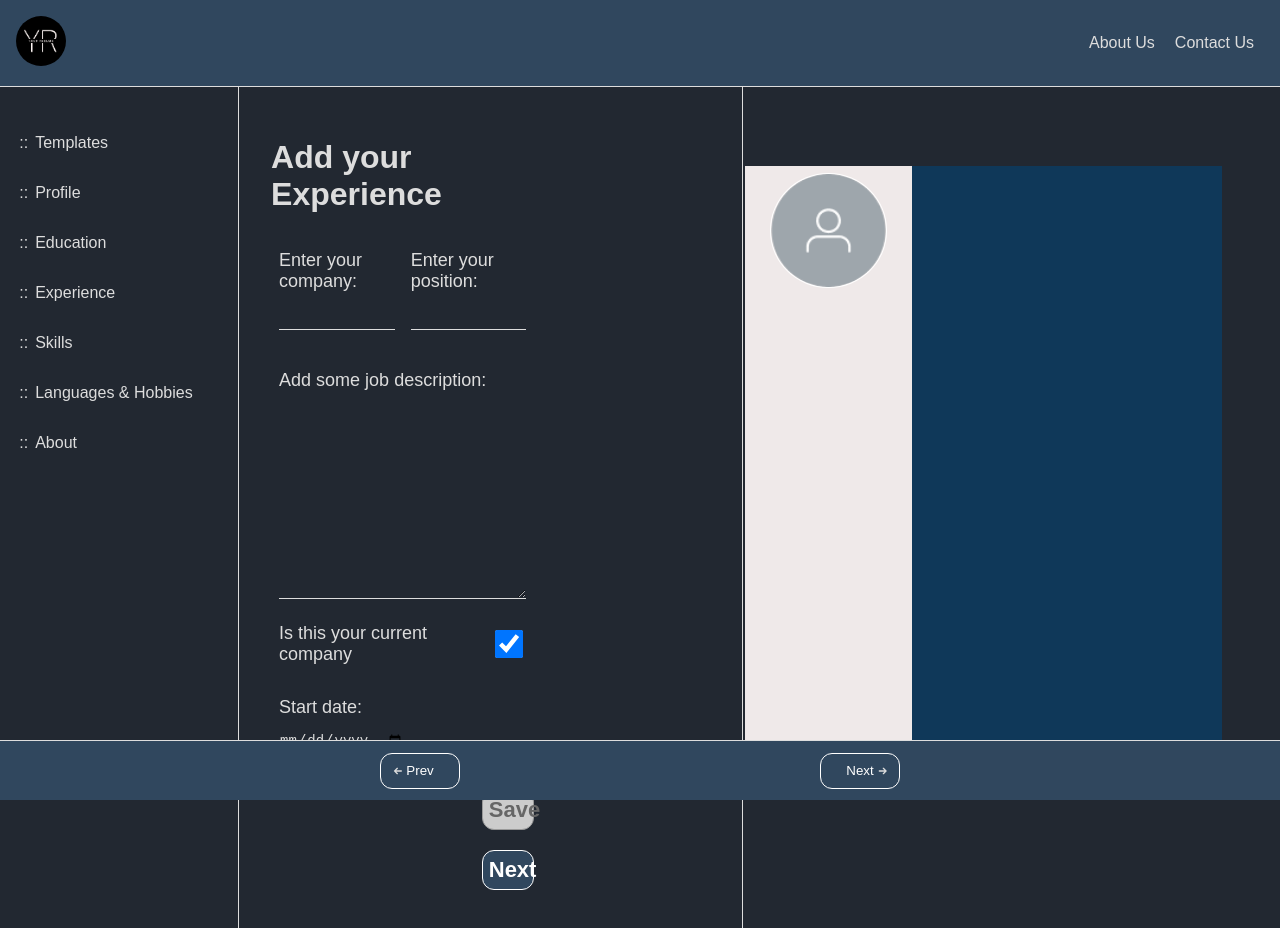
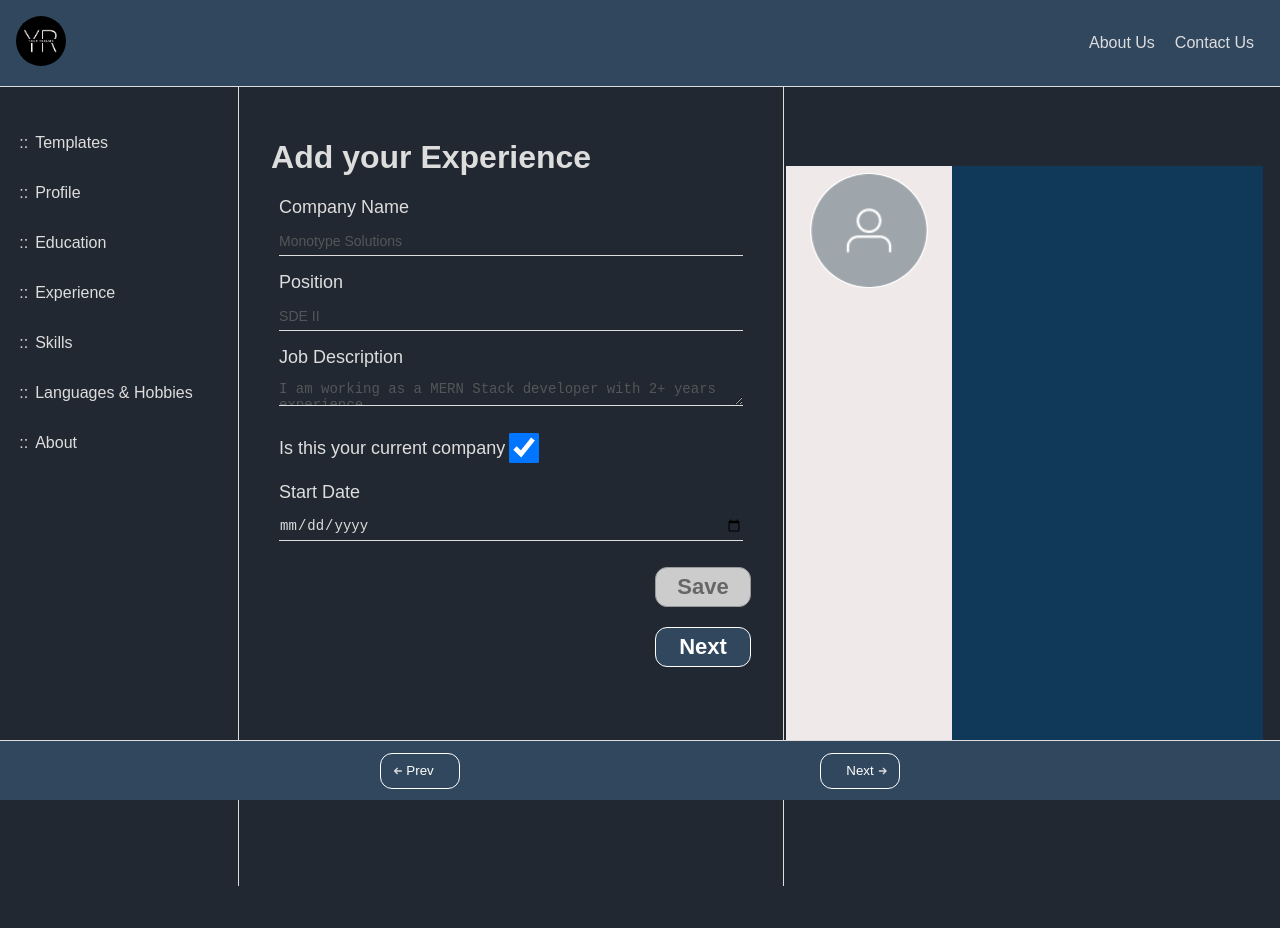
Before and after one commit to nehagupta1504/YourResume-React, a React (Create React App) app: page /experience in a window 1280 px wide. Shown: the top 928 px of the page. After the commit the page ends 886 px from the top, so only its background shows below. Built offline with nearby package versions, Linux system fonts and the light colour scheme.

Commit message:
changed css for all pages and added skill

```diff
--- a/src/component/about/about.js
+++ b/src/component/about/about.js
@@ -25,7 +25,7 @@ export const About = (props) => {
                 <div className='body-container'>
                     <div className={`form ${styles['about-form']}`}>
                         <div className={`${styles['experience-info']}`}>
-                            <h1>Add Something about yourself</h1>
+                            <h1>Add Something About Yourself</h1>
 
                             <div className='text-field text-area '>
                                 <textarea
@@ -33,7 +33,9 @@ export const About = (props) => {
                                     id='about'
                                     className='text-area__input input-field'
                                     name='about'
+                                    style={{ height: '129px' }}
                                     value={about}
+                                    placeholder='As a software developer with 2+ years of experience, I have developed a strong skill set in full stack development, specializing in a variety of technologies including HTML, CSS, and JavaScript, as well as popular frameworks such as React and Next.js. I am also highly proficient in GraphQL, Shopify, Node.js, MongoDB, styled components, Express.js, Handlebars, Firebase, and identity providers such as Auth0.'
                                     onChange={(e) => handleStateChange(e)}
                                     rows={3}
                                     cols={30}
--- a/src/component/education/add-education.js
+++ b/src/component/education/add-education.js
@@ -10,52 +10,54 @@ export const AddEducation = (props) => {
             : true;
     return (
         <div key={id}>
-            <div className='col-2'>
             <div className='text-field experience__subfield'>
-                    <label htmlFor='degree'>Enter your Degree:</label>
+                <label htmlFor='degree'>Degree</label>
                 <input
                     type='text'
                     id='degree'
                     className='input-field'
                     name='degree'
                     value={degree}
+                    placeholder='Bachelor of Engg.'
                     onChange={(e) => handleStateChange(e)}
                     required
                 />
             </div>
             <div className='text-field  experience__subfield'>
-                    <label htmlFor='institueName'>Institue Name:</label>
+                <label htmlFor='institueName'>Institue Name</label>
                 <input
                     type='text'
                     id='institueName'
                     className='input-field '
                     name='institueName'
                     value={institueName}
+                    placeholder='MITS'
                     onChange={(e) => handleStateChange(e)}
                     required
                 />
             </div>
-            </div>
             <div className='text-field text-area experience__subfield text-area'>
-                <label htmlFor='percentage'>Percentage:</label>
+                <label htmlFor='percentage'>Percentage</label>
                 <input
                     type='text'
                     id='percentage'
                     className='input-field '
                     name='percentage'
                     value={percentage}
+                    placeholder='8.14 CGPA'
                     onChange={(e) => handleStateChange(e)}
                     required
                 />
             </div>
             <div className='text-field text-area experience__subfield text-area'>
-                <label htmlFor='subject'>Stream:</label>
+                <label htmlFor='subject'>Stream</label>
                 <input
                     type='text'
                     id='subject'
                     className='input-field '
                     name='subject'
                     value={subject}
+                    placeholder='Computer Science'
                     onChange={(e) => handleStateChange(e)}
                     required
                 />
@@ -73,9 +75,8 @@ export const AddEducation = (props) => {
                     required
                 />
             </div>
-            <div className='col-2'>
             <div className='text-field experience__subfield'>
-                    <label htmlFor='from'>Start date:</label>
+                <label htmlFor='from'>Start Date</label>
                 <input
                     type='date'
                     id='from'
@@ -88,7 +89,7 @@ export const AddEducation = (props) => {
             </div>
             {!current && (
                 <div className='text-field experience__subfield'>
-                        <label htmlFor='to'>Worked till:</label>
+                    <label htmlFor='to'>Worked Till</label>
                     <input
                         type='date'
                         id='to'
@@ -100,7 +101,6 @@ export const AddEducation = (props) => {
                     />
                 </div>
             )}
-            </div>
             <div className={`btn-right ${styles['btn-footer']}`}>
                 <button
                     className={`btn btn-dark`}
--- a/src/component/experience/experience-body.js
+++ b/src/component/experience/experience-body.js
@@ -1,4 +1,4 @@
-import styles from "./experience.module.css";
+import styles from './experience.module.css';
 
 export const AddExperience = (props) => {
     const { handleStateChange, currentCompany, saveExperience } = props;
@@ -13,92 +13,89 @@ export const AddExperience = (props) => {
             : true;
     return (
         <div key={index}>
-            <div className="col-2">
-                <div className="text-field experience__subfield">
-                    <label htmlFor="companyName">Enter your company:</label>
+            <div className='text-field experience__subfield'>
+                <label htmlFor='companyName'>Company Name</label>
                 <input
-                        type="text"
-                        id="companyName"
-                        className="input-field"
-                        name="companyName"
+                    type='text'
+                    id='companyName'
+                    className='input-field'
+                    name='companyName'
                     value={companyName}
+                    placeholder='Monotype Solutions'
                     onChange={(e) => handleStateChange(e)}
                     required
                 />
             </div>
-                <div className="text-field  experience__subfield">
-                    <label htmlFor="position">Enter your position:</label>
+            <div className='text-field  experience__subfield'>
+                <label htmlFor='position'>Position</label>
                 <input
-                        type="text"
-                        id="position"
-                        className="input-field "
-                        name="position"
+                    type='text'
+                    id='position'
+                    className='input-field '
+                    name='position'
                     value={position}
+                    placeholder='SDE II'
                     onChange={(e) => handleStateChange(e)}
                     required
                 />
             </div>
-            </div>
-            <div className="text-field text-area experience__subfield text-area">
-                <label htmlFor="jobDescription">
-                    Add some job description:
-                </label>
+            <div className='text-field text-area experience__subfield text-area'>
+                <label htmlFor='jobDescription'>Job Description</label>
                 <textarea
-                    type="text"
-                    id="jobDescription"
-                    className="text-area__input input-field"
-                    name="jobDescription"
+                    type='text'
+                    id='jobDescription'
+                    className='text-area__input input-field'
+                    name='jobDescription'
                     value={jobDescription}
+                    placeholder='I am working as a MERN Stack developer with 2+ years experience'
                     onChange={(e) => handleStateChange(e)}
                     rows={3}
-                    cols={30}
+                    cols={3}
                     required
                 />
             </div>
-            <div className="text-field experience__subfield checkbox">
-                <label htmlFor="companyName">
+            <div className='text-field experience__subfield checkbox'>
+                <label htmlFor='companyName'>
                     Is this your current company
                 </label>
                 <input
-                    type="checkbox"
-                    id="current"
-                    name="current"
-                    className="checkbox_input"
+                    type='checkbox'
+                    id='current'
+                    name='current'
+                    className='checkbox_input'
                     value={current}
                     checked={current}
                     onChange={(e) => handleStateChange(e)}
                     required
                 />
             </div>
-            <div className="col-2">
-                <div className="text-field experience__subfield">
-                    <label htmlFor="from">Start date:</label>
+            <div className='text-field experience__subfield'>
+                <label htmlFor='from'>Start Date</label>
                 <input
-                        type="date"
-                        id="from"
-                        name="from"
+                    type='date'
+                    id='from'
+                    name='from'
                     value={from}
-                        className={`input-field  ${styles["date-input"]}`}
+                    className={`input-field  ${styles['date-input']}`}
                     onChange={(e) => handleStateChange(e)}
                     required
                 />
             </div>
             {!current && (
-                    <div className="text-field experience__subfield">
-                        <label htmlFor="to">Worked till:</label>
+                <div className='text-field experience__subfield'>
+                    <label htmlFor='to'>Worked Till</label>
                     <input
-                            type="date"
-                            id="to"
-                            className={`input-field  ${styles["date-input"]}`}
-                            name="to"
+                        type='date'
+                        id='to'
+                        className={`input-field  ${styles['date-input']}`}
+                        name='to'
                         value={to}
                         onChange={(e) => handleStateChange(e)}
                         required
                     />
                 </div>
             )}
-            </div>
-            <div className={`btn-right ${styles["btn-footer"]}`}>
+            <div className={`btn-right ${styles['btn-footer']}`}>
                 <button
                     className={`btn btn-dark`}
                     onClick={(e) => saveExperience(e)}
--- a/src/component/experience/experience.module.css
+++ b/src/component/experience/experience.module.css
@@ -1,5 +1,5 @@
 .experience-info {
-    width: 60%;
+    width: inherit;
 }
 .btn-footer {
     width: 100%;
--- a/src/component/language-and-hobbies.js/hobbies.js
+++ b/src/component/language-and-hobbies.js/hobbies.js
@@ -18,6 +18,7 @@ export const Hobbies = (props) => {
                 className='input-field'
                 name='hobbies'
                 value={hobby}
+                placeholder='I love to read books'
                 onChange={(e) => onChangeHandler(e)}
             />
             <div className={`btn-right ${styles['btn-footer']}`}>
--- a/src/component/skills/skills.js
+++ b/src/component/skills/skills.js
@@ -8,7 +8,9 @@ const Skills = () => {
             <div className='global-container'>
                 <SideMenu />
                 <div className='body-container'>
-                    <h1>Add Your Skills</h1>
+                    <div className='form'>
+                        <h1 className='heading'>Add Your Skills</h1>
+                    </div>
                 </div>
             </div>
             <Footer hrefLeft='/experience' hrefRight='/languages' />
--- a/src/component/template/select-template.js
+++ b/src/component/template/select-template.js
@@ -1,6 +1,7 @@
 import { useNavigate } from 'react-router-dom';
 import SideMenu from '../side-menu/side-menu';
 import Footer from '../footer/footer';
+import styles from './select-template.module.css';
 const SelectTemplate = () => {
     const navigate = useNavigate();
     return (
@@ -8,7 +9,9 @@ const SelectTemplate = () => {
             <div className='global-container'>
                 <SideMenu />
                 <div className='body-container'>
-                    <h1>Select Your Template</h1>
+                    <h1 className={styles['template-heading']}>
+                        Select Your Template
+                    </h1>
                     <div className='section-details_call-to-action bottom-btn'>
                         <button
                             className={`btn btn-dark margin  section-details_action`}
--- /dev/null
+++ b/src/component/template/select-template.module.css
@@ -0,0 +1,6 @@
+.template-heading {
+    display: flex;
+    width: 100%;
+    justify-content: flex-start;
+    padding: 2rem 2rem;
+}
--- a/src/index.css
+++ b/src/index.css
@@ -150,7 +150,6 @@ button {
     position: relative;
     min-height: inherit;
     width: 100%;
-    justify-content: space-evenly;
 }
 
 .sidemenu-bg {
@@ -169,8 +168,15 @@ button {
 .submenu-list a {
     color: #dddddd;
 }
+.template-heading {
+    width: 100%;
+    padding: 2rem 2rem;
+    justify-content: flex-start;
+}
+
 .form {
     display: flex;
+    flex: 1;
     flex-direction: column;
     padding: 2rem 2rem;
     justify-content: flex-start;
@@ -207,7 +213,7 @@ button {
     border-bottom: 2px solid #698bae;
 }
 .input-field::placeholder {
-    opacity: 0.3;
+    opacity: 0.6;
 }
 
 .form .text-area {
@@ -215,7 +221,6 @@ button {
     flex-direction: column;
 }
 .form .text-area__input {
-    height: 200px;
     padding-top: 5px;
 }
 .form .checkbox {
@@ -235,19 +240,11 @@ button {
 }
 
 .preview {
-    /* background-color: #dddddd; */
     flex: 1;
-    /* border: 16px solid #30475e; */
     color: black;
-    /* border-radius: 39px; */
-    padding: 2px;
     padding-top: 5rem;
     display: flex;
-    flex-direction: column;
-    /* align-items: center; */
-    margin-right: 40px;
-    /* max-height: 500px; */
-    /* overflow: scroll; */
+    justify-content: space-evenly;
 }
 .preview-field-value {
     color: #3e556d;
@@ -292,6 +289,7 @@ td {
 
 .preview-resume {
     display: flex;
+    flex: 1;
     justify-content: center;
     height: 800px;
     overflow: scroll;
```
Also changed, not shown: src/component/language-and-hobbies.js/language.js (+4 -3 lines). Lines whose indentation alone changed are shown as unchanged.
